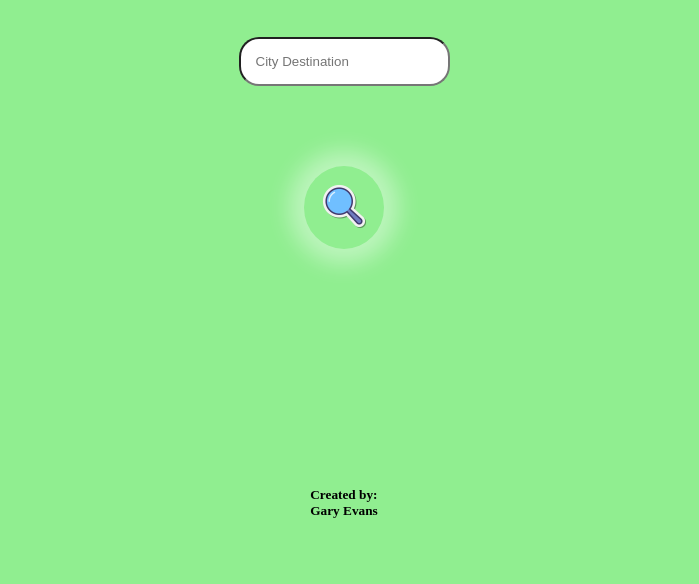
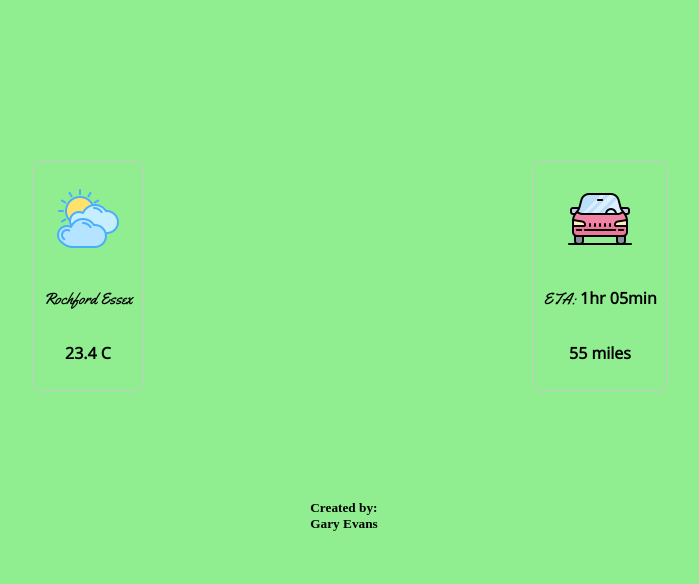
Before and after one commit to Garyismatic/outNabout, a plain HTML site: page frontend/main.html in a window 1280 px wide. Shown: the part 216-800 px from the top of the page, without its empty margins (296-995 px from the left). Drawn offline with nearby package versions, Linux system fonts and the light colour scheme.

Commit message:
style results area for weather and travel time with icons and fonts

```diff
--- a/frontend/CSS/main.css
+++ b/frontend/CSS/main.css
@@ -69,15 +69,38 @@ body {
 }
 
 #results {
-  border: #111 dashed 3px;
-  padding: 20px;
+  /* border: #111 dashed 3px; */
+  padding: 10px;
   min-width: 80%;
   margin: 10px;
-  justify-content: space-around;
+  display: grid;
+  grid-template-columns: 50% 50%;
 }
 
-#weather-info {
-  border: #111 dashed 1px;
+.info-box {
+  /* border: #111 dashed 1px; */
+  display: flex;
+  flex-direction: column;
+  justify-content: space-around;
+  align-items: center;
+  padding: 10px;
+  margin: 5px auto;
+  border: rgb(202, 201, 201) solid 1px;
+  border-radius: 10px;
+}
+
+.icon {
+  height: 64px;
+  width: 64px;
+}
+
+.label {
+  font-family: "yellowtail", cursive;
+}
+
+.sans {
+  font-family: "Open Sans", sans-serif;
+  font-weight: bold;
 }
 
 #footer {
--- a/frontend/main.html
+++ b/frontend/main.html
@@ -18,7 +18,7 @@
           <span id="out">out </span><span id="n">N</span> about
         </h1>
       </section>
-      <section id="user-input" class="active">
+      <section id="user-input" class="hidden">
         <input
           type="text"
           id="destination"
@@ -30,17 +30,28 @@
         </button>
       </section>
     </section>
-    <section id="results" class="hidden">
-      <section id="weather-info">
-        <h3>Weather</h3>
-        <p><span id="city">test</span></p>
-        <p><span id="temp">23deg</span></p>
-        <p><span id="weather-condition"></span></p>
+    <section id="results" class="active">
+      <section id="weather-info" class="info-box">
+        <p>
+          <span id="weather-condition" class="icon"
+            ><img src="./CSS/icons/overcast.png"
+          /></span>
+        </p>
+        <p><span id="city" class="label">Rochford Essex</span></p>
+        <p><span id="temp" class="sans">23.4 C</span></p>
       </section>
-      <section id="travel-info">
-        <h3>Travel</h3>
-        <p>Time to Destination: <span id="travel-time"></span></p>
-        <p>Distance: <span id="distance"></span></p>
+      <section id="travel-info" class="info-box">
+        <p>
+          <span id="transport-mode" class="icon"
+            ><img src="./CSS/icons/car.png"
+          /></span>
+        </p>
+        <p class="label">
+          ETA: <span id="travel-time" class="sans">1hr 05min</span>
+        </p>
+        <p class="label">
+          <span id="distance" class="sans">55 miles</span>
+        </p>
       </section>
     </section>
     <section id="footer">
```
Also changed, not shown: frontend/CSS/icons/car.png (added).
